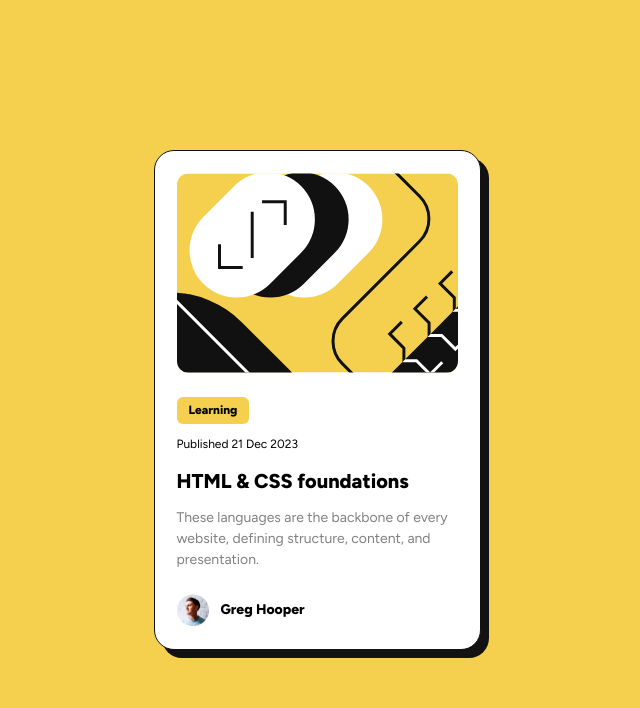
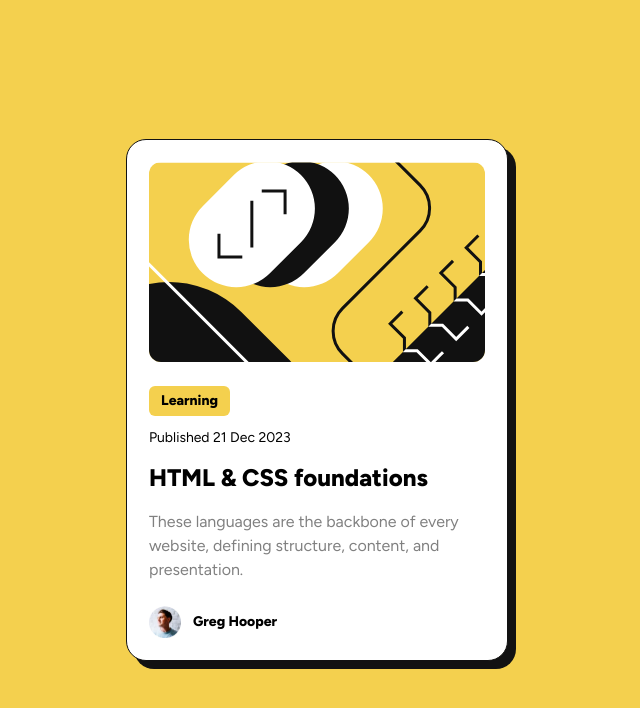
Before and after one commit to byronbyron/blog-preview-card, a plain HTML site: page index.html in a window 1280 px wide. Shown: the whole page, without its empty margins (323-963 px from the left). Drawn offline with Linux system fonts and the light colour scheme.

Commit message:
Add desktop styles

```diff
--- a/index.html
+++ b/index.html
@@ -23,7 +23,7 @@
 
         <p class="date">Published 21 Dec 2023</p>
 
-        <h1>HTML & CSS foundations</h1>
+        <h1 class="card-title">HTML & CSS foundations</h1>
 
         <p class="card-text">These languages are the backbone of every website, defining structure, content, and presentation.</p>
       </div>
--- a/style.css
+++ b/style.css
@@ -26,11 +26,9 @@ body {
 
 h1 {
     font-family: 'Figtree', sans-serif;
-    font-size: 1.25rem;
     font-weight: 800;
     line-height: 1;
     margin-top: 0;
-    margin-bottom: 1rem;
 }
 
 p {
@@ -71,11 +69,17 @@ p {
     padding: 0.3125rem 0.75rem;
     background-color: var(--yellow);
     border-radius: 0.375rem;
+    margin-bottom: 0.75rem;
 }
 
 .date {
     font-size: 0.75rem;
     margin-bottom: 1.125rem;
+}
+
+.card-title {
+    font-size: 1.25rem;
+    margin-bottom: 1rem;
 }
 
 .card-text {
@@ -112,3 +116,28 @@ p {
 .attribution a {
     color: hsl(228, 45%, 44%);
 }
+
+@media (min-width: 768px) {
+    .card {
+        max-width: 382px;
+    }
+
+    .tag {
+        font-size: 0.875rem;
+        margin-bottom: ;
+    }
+
+    .date {
+        font-size: 0.875rem;
+    }
+
+    .card-title {
+        font-size: 1.5rem;
+        margin-bottom: 1.25rem;
+    }
+
+    .card-text {
+        font-size: 1rem;
+    }
+
+}
```
